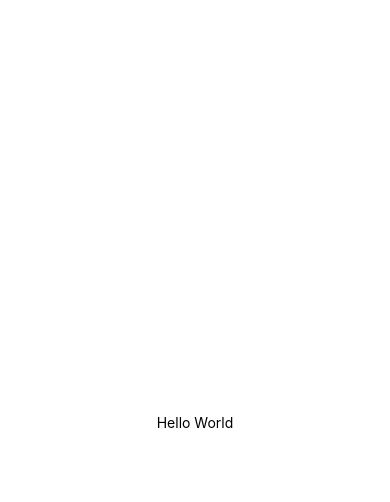
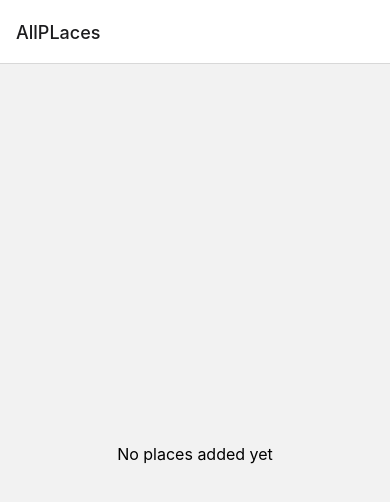
Before and after one commit to thomasaugot/places-react-native, a React Native app: screen /AllPLaces in a window 390 px wide. Shown: the top 502 px of the page. Built offline with nearby package versions, Linux system fonts and the light colour scheme.

Commit message:
adding screens

```diff
--- a/App.js
+++ b/App.js
@@ -1,12 +1,23 @@
 import { StatusBar } from "expo-status-bar";
 import { StyleSheet, Text, View } from "react-native";
+import { NavigationContainer } from "@react-navigation/native";
+import { createNativeStackNavigator } from "@react-navigation/native-stack";
+import AllPlaces from "./screens/AllPlaces";
+import AddPlaces from "./screens/AddPlaces";
+
+const Stack = createNativeStackNavigator();
 
 export default function App() {
   return (
-    <View style={styles.container}>
-      <Text>Hello World</Text>
-      <StatusBar style="auto" />
-    </View>
+    <>
+      <StatusBar style="dark" />
+      <NavigationContainer>
+        <Stack.Navigator>
+          <Stack.Screen name="AllPLaces" component={AllPlaces} />
+          <Stack.Screen name="AddPLaces" component={AddPlaces} />
+        </Stack.Navigator>
+      </NavigationContainer>
+    </>
   );
 }
 
--- /dev/null
+++ b/components/places/PlaceForm.js
@@ -0,0 +1,10 @@
+import { Text, View } from "react-native";
+
+const PlaceForm = () => {
+  return (
+    <View>
+      <Text></Text>
+    </View>
+  );
+};
+export default PlaceForm;
--- /dev/null
+++ b/components/places/PlaceItem.js
@@ -0,0 +1,16 @@
+import { Image, Text, View, Pressable, StyleSheet } from "react-native";
+
+const PlaceItem = ({ place, onSelect }) => {
+  return (
+    <Pressable onPress={onSelect}>
+      <Image source={{ uri: place.imageUri }} />
+      <View>
+        <Text>{place.title}</Text>
+        <Text>{place.address}</Text>
+      </View>
+    </Pressable>
+  );
+};
+export default PlaceItem;
+
+const styles = StyleSheet.create({});
--- a/components/places/PlacesList.js
+++ b/components/places/PlacesList.js
@@ -1,8 +1,32 @@
-import { FlatList } from "react-native";
+import { FlatList, StyleSheet, View, Text } from "react-native";
+import PlaceItem from "./PlaceItem";
 
 const PlacesList = ({ places }) => {
-  return <FlatList data={places} keyExtractor={(item) => item.id}
-  renderItem={}/>;
+  if (!places || places.length === 0) {
+    return (
+      <View style={styles.fallbackContainer}>
+        <Text style={styles.fallbackText}>No places added yet</Text>
+      </View>
+    );
+  }
+  return (
+    <FlatList
+      data={places}
+      keyExtractor={(item) => item.id}
+      renderItem={({ item }) => <PlaceItem place={item} />}
+    />
+  );
 };
 
 export default PlacesList;
+
+const styles = StyleSheet.create({
+  fallbackContainer: {
+    flex: 1,
+    justifyContent: "center",
+    alignItems: "center",
+  },
+  fallbackText: {
+    fontSize: 16,
+  },
+});
--- a/package.json
+++ b/package.json
@@ -9,10 +9,14 @@
     "web": "expo start --web"
   },
   "dependencies": {
+    "@react-navigation/native": "^6.1.7",
+    "@react-navigation/native-stack": "^6.9.13",
     "expo": "~48.0.18",
     "expo-status-bar": "~1.4.4",
     "react": "18.2.0",
-    "react-native": "0.71.8"
+    "react-native": "0.71.8",
+    "react-native-safe-area-context": "^4.6.3",
+    "react-native-screens": "^3.22.0"
   },
   "devDependencies": {
     "@babel/core": "^7.20.0"
--- a/screens/AddPlaces.js
+++ b/screens/AddPlaces.js
@@ -1,5 +1,7 @@
+import PlaceForm from "../components/places/PlaceForm";
+
 const AddPlaces = () => {
-  return;
+  return <PlaceForm />;
 };
 
 export default AddPlaces;
--- a/screens/AllPlaces.js
+++ b/screens/AllPlaces.js
@@ -1,5 +1,10 @@
+import { StyleSheet } from "react-native";
+import PlacesList from "../components/places/PlacesList";
+
 const AllPlaces = () => {
-  return;
+  return <PlacesList />;
 };
 
 export default AllPlaces;
+
+const styles = StyleSheet.create({});
```
Also changed, not shown: 1 other file (tests, documents, lock files or other folders).
